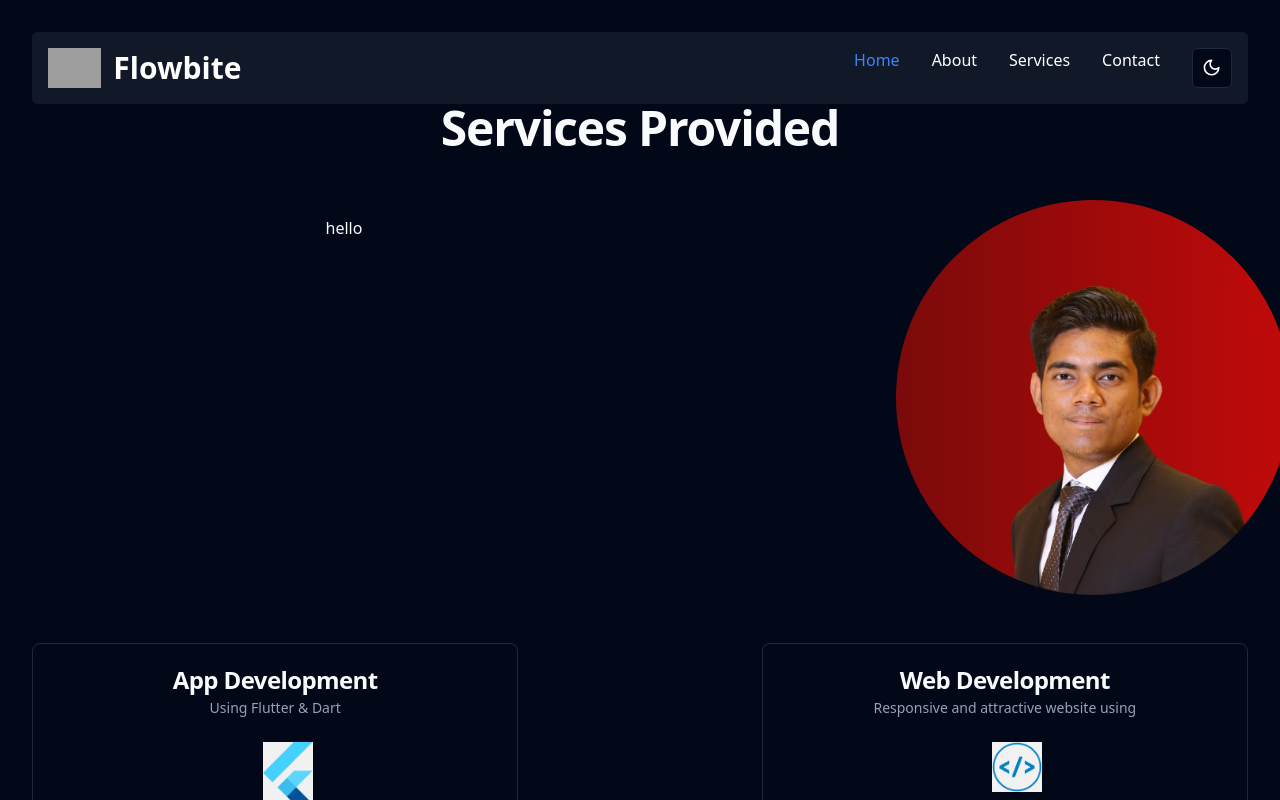
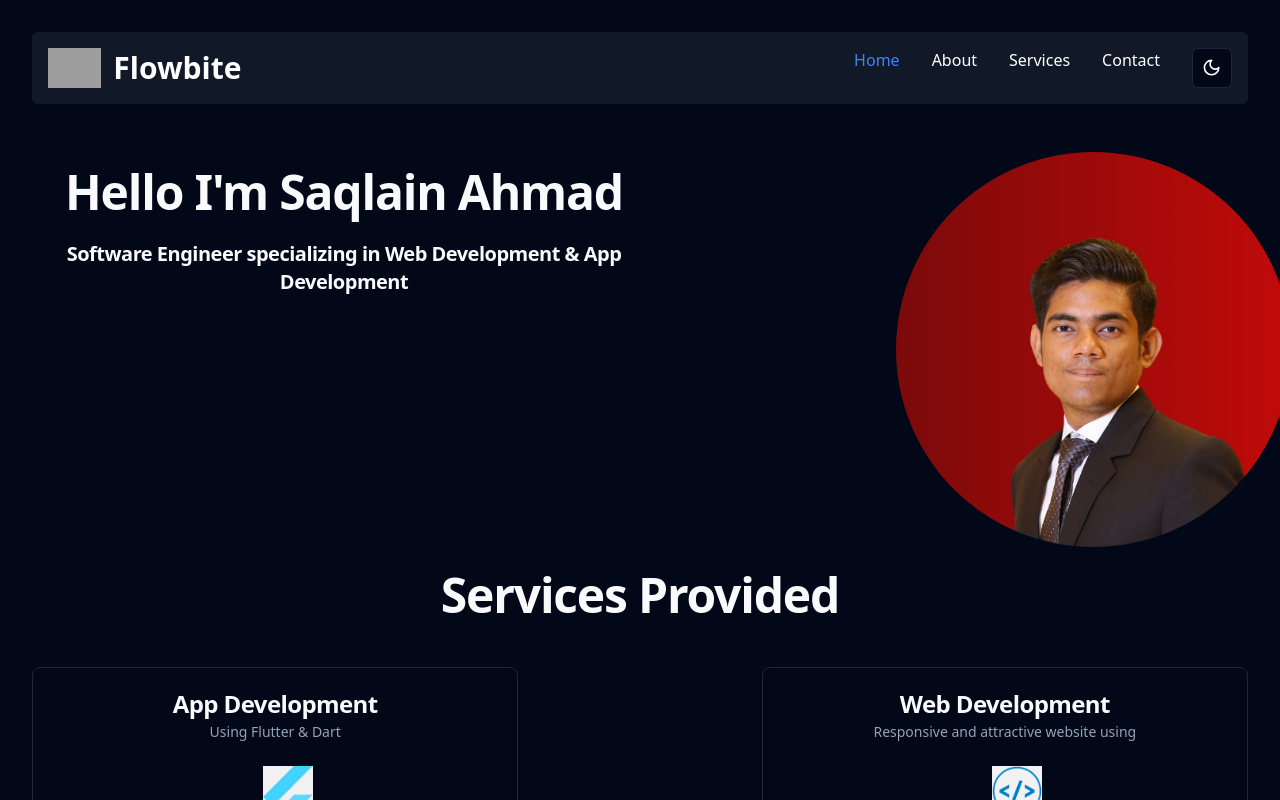
Before and after one commit to Shaikh-Saqlain-Ahmad/Portfolio, a React (Vite) app: page / in a window 1280 px wide. Shown: the top 800 px of the page. Built offline with nearby package versions, Linux system fonts and the light colour scheme; grey boxes are pictures that could not be loaded.

Commit message:
front end fixed

```diff
--- a/src/App.tsx
+++ b/src/App.tsx
@@ -13,11 +13,12 @@ function App() {
   return <>
   <ThemeProvider defaultTheme="dark" storageKey="vite-ui-theme">
       <NavbarDemo></NavbarDemo>
-      <MyHeading text='Services Provided'></MyHeading>
       <br></br>
       <br></br>
-      <TextImageDiv textContent="hello">
+      <TextImageDiv textContent="Software Engineer specializing in Web Development & App Development">
       </TextImageDiv>
+      <br></br>
+      <MyHeading text='Services Provided'></MyHeading>
       <br></br>
       <br></br>
       <div className='app-card-container'>
--- a/src/mycomponents/text-image.tsx
+++ b/src/mycomponents/text-image.tsx
@@ -1,6 +1,7 @@
 
 import profilePic from "@/assets/saqlain.png";
 import { ReactNode } from "react";
+import MyHeading from "@/components/ui/heading";
 
 interface Prop {
   textContent: string;
@@ -11,7 +12,12 @@ export function TextImageDiv({ textContent }:Prop)  {
   return (
     <div className="flex w-full">
       <div className="flex-1 p-4">
-        <p>{textContent}</p>
+        <>
+        <MyHeading text="Hello I'm Saqlain Ahmad"></MyHeading>
+        <br></br>
+        <p className="scroll-m-20 text-xl font-semibold tracking-tight">{textContent}</p>
+
+        </>
       </div>
       <div className="flex-1">
         <img
```
